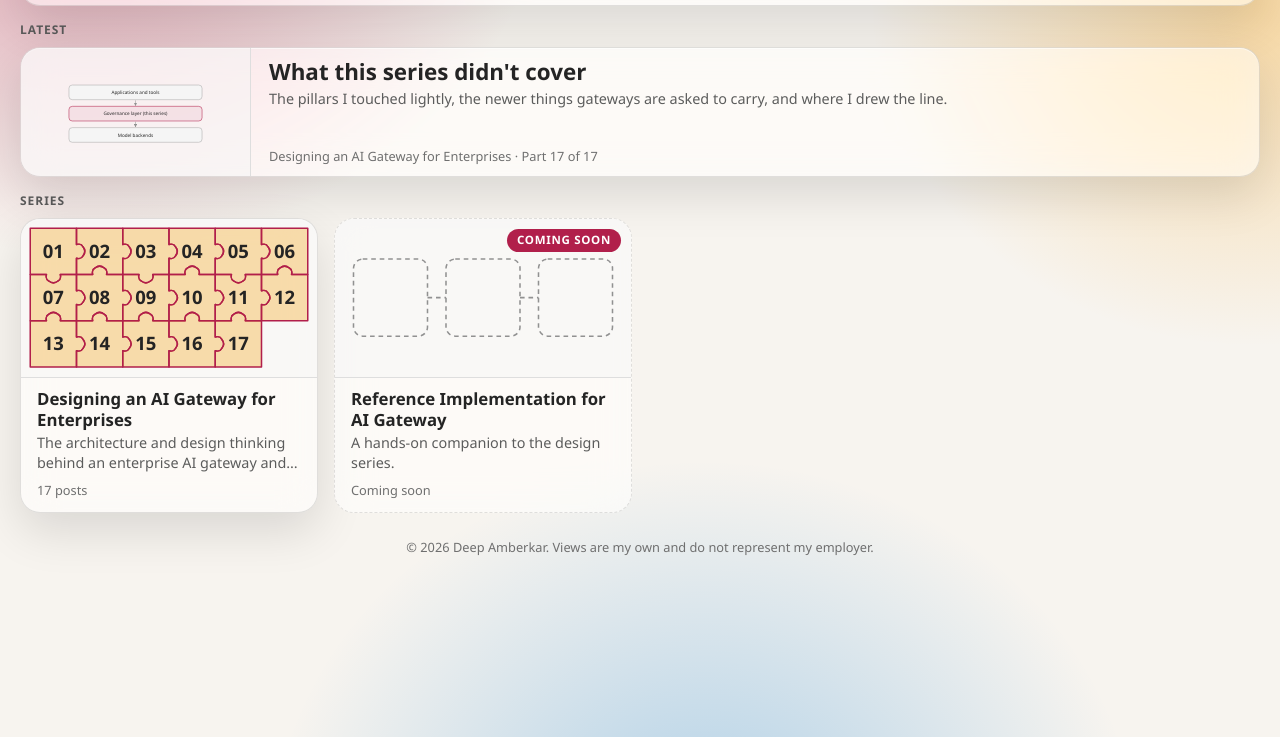
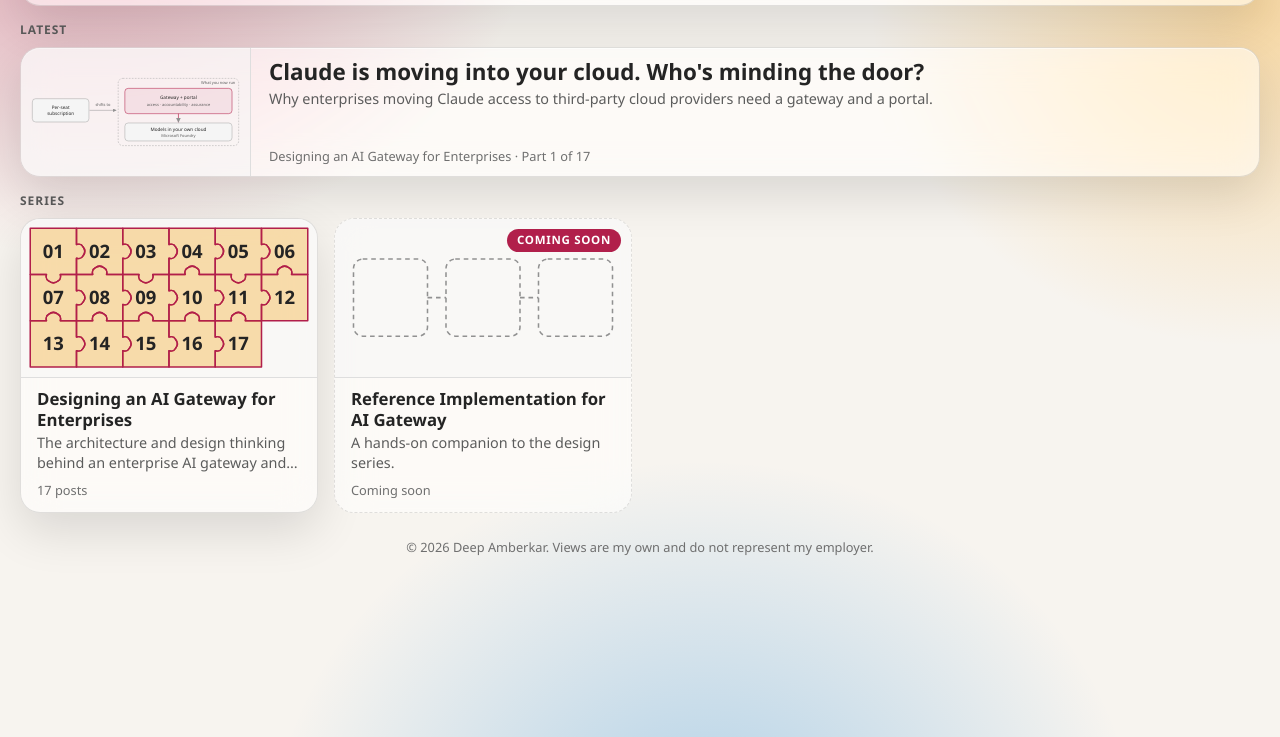
Before and after one commit to deepamberkar/deepamberkar.github.io, a plain HTML site: page index.html in a window 1280 px wide. Shown: the part 63-800 px from the top of the page. Drawn offline with Linux system fonts and the light colour scheme.

Commit message:
Home: feature the first post of a complete series
Co-authored-by: Copilot <223556219+Copilot@users.noreply.github.com>

```diff
--- a/index.html
+++ b/index.html
@@ -210,16 +210,19 @@ body { background:
 </header>
 
 <h2 class="sec"><span>Latest</span></h2>
-<div class="card feature"><div class="thumb"><svg viewBox="0 0 640 190" aria-hidden="true" focusable="false"><defs><marker id="ml" viewBox="0 0 10 10" refX="9" refY="5" markerWidth="7" markerHeight="7" orient="auto"><path d="M0,0 L10,5 L0,10 z" class="arrow"/></marker></defs>
-  <rect class="box" x="120" y="14" width="400" height="44" rx="10"/><text x="320" y="41" text-anchor="middle">Applications and tools</text>
-  <path class="line" d="M320 60 L320 76" marker-end="url(#ml)"/>
-  <rect class="hot" x="120" y="78" width="400" height="44" rx="10"/><text x="320" y="105" text-anchor="middle">Governance layer (this series)</text>
-  <path class="line" d="M320 124 L320 140" marker-end="url(#ml)"/>
-  <rect class="box" x="120" y="142" width="400" height="44" rx="10"/><text x="320" y="169" text-anchor="middle">Model backends</text>
+<div class="card feature"><div class="thumb"><svg viewBox="0 0 640 230" aria-hidden="true" focusable="false"><defs><marker id="ml" viewBox="0 0 10 10" refX="9" refY="5" markerWidth="7" markerHeight="7" orient="auto"><path d="M0,0 L10,5 L0,10 z" class="arrow"/></marker></defs>
+  <rect class="box" x="10" y="75" width="170" height="70" rx="10"/><text x="95" y="105" text-anchor="middle">Per-seat</text><text x="95" y="123" text-anchor="middle">subscription</text>
+  <path class="line" d="M182 110 L262 110" marker-end="url(#ml)"/>
+  <text class="mute" x="222" y="98" text-anchor="middle">shifts to</text>
+  <rect class="dash" x="268" y="14" width="362" height="202" rx="14"/>
+  <text class="mute" x="620" y="32" text-anchor="end">What you now run</text>
+  <rect class="hot" x="288" y="44" width="322" height="76" rx="10"/><text x="449" y="76" text-anchor="middle">Gateway + portal</text><text class="mute" x="449" y="98" text-anchor="middle">access &middot; accountability &middot; assurance</text>
+  <path class="hotline" d="M449 120 L449 146" marker-end="url(#ml)"/>
+  <rect class="box" x="288" y="148" width="322" height="54" rx="10"/><text x="449" y="172" text-anchor="middle">Models in your own cloud</text><text class="mute" x="449" y="190" text-anchor="middle">Microsoft Foundry</text>
 </svg></div><div class="body">
-<a class="t" href="ai-gateway-series/17-what-this-series-didnt-cover.html">What this series didn't cover</a>
-<div class="hook">The pillars I touched lightly, the newer things gateways are asked to carry, and where I drew the line.</div>
-<div class="meta">Designing an AI Gateway for Enterprises &middot; Part 17 of 17</div></div></div>
+<a class="t" href="ai-gateway-series/01-claude-in-your-own-cloud.html">Claude is moving into your cloud. Who's minding the door?</a>
+<div class="hook">Why enterprises moving Claude access to third-party cloud providers need a gateway and a portal.</div>
+<div class="meta">Designing an AI Gateway for Enterprises &middot; Part 1 of 17</div></div></div>
 
 <h2 class="sec">Series</h2>
 <div class="grid">
```
